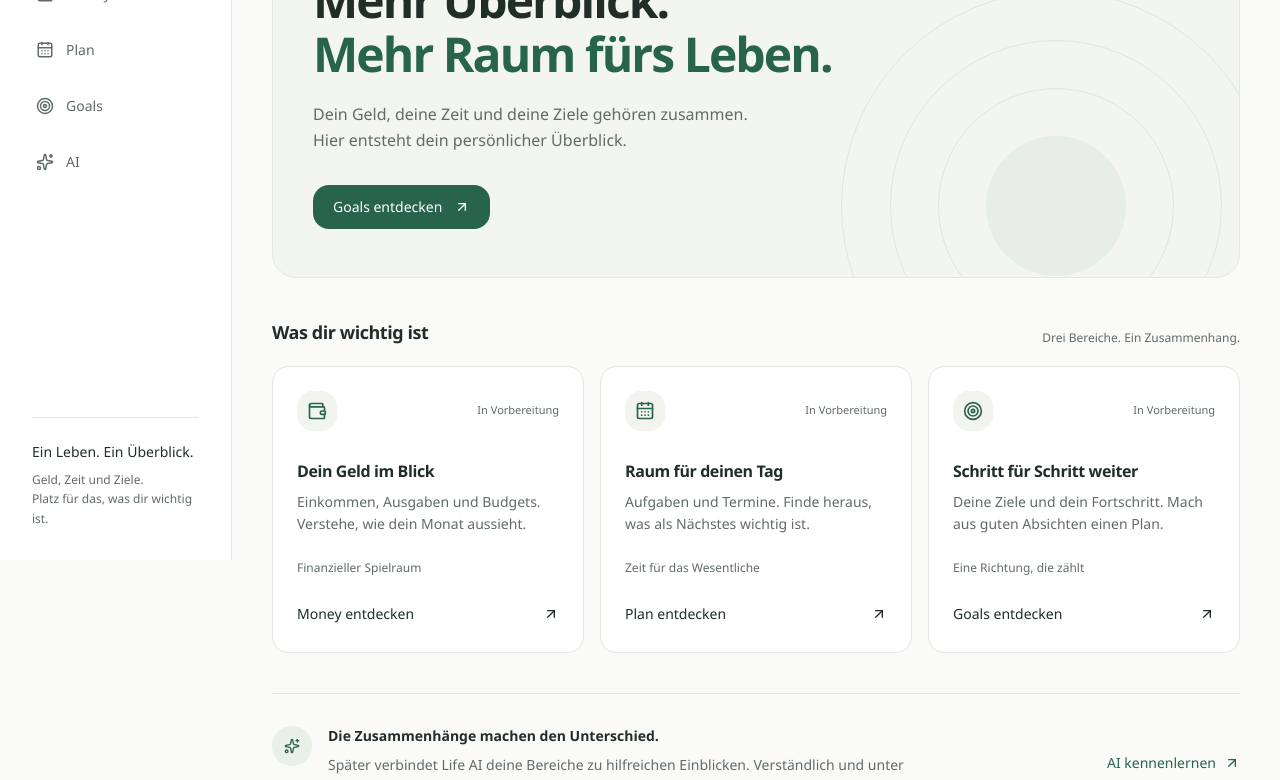
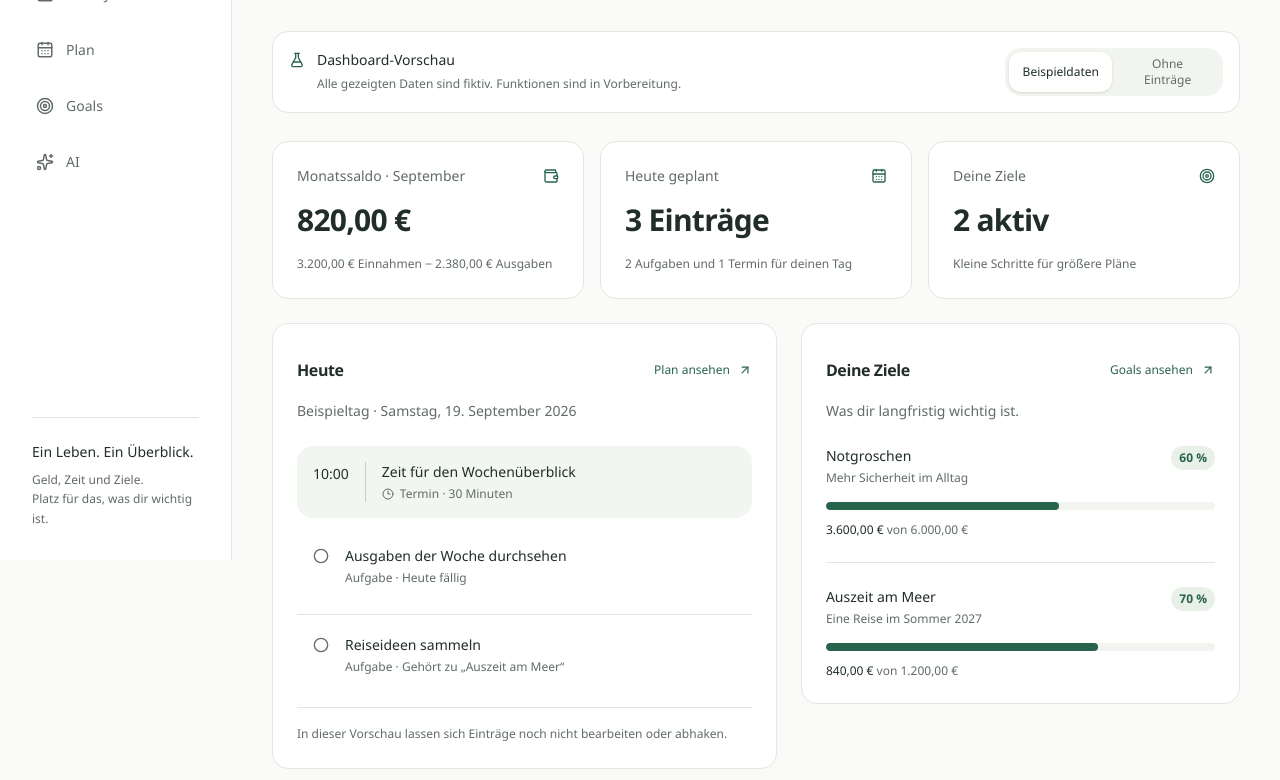
Before and after one commit to LucaEndrich2002/LifeIO, a Next.js app: page / in a window 1280 px wide. Shown: the part 240-1020 px from the top of the page. Built offline with nearby package versions, Linux system fonts and the light colour scheme.

Commit message:
feat: add dashboard preview, empty states and CI reports

```diff
--- /dev/null
+++ b/src/components/empty-state.tsx
@@ -0,0 +1,35 @@
+import Link from "next/link";
+import { ArrowUpRight, type LucideIcon } from "lucide-react";
+
+export function EmptyState({
+  icon: Icon,
+  title,
+  description,
+  href,
+  linkLabel,
+}: {
+  icon: LucideIcon;
+  title: string;
+  description: string;
+  href: string;
+  linkLabel: string;
+}) {
+  return (
+    <div className="flex h-full flex-col items-start">
+      <span className="mb-5 flex size-11 items-center justify-center rounded-2xl bg-accent text-primary">
+        <Icon className="size-5" aria-hidden="true" />
+      </span>
+      <h3 className="font-medium">{title}</h3>
+      <p className="mt-2 mb-5 text-sm leading-relaxed text-muted-foreground">
+        {description}
+      </p>
+      <Link
+        href={href}
+        className="mt-auto inline-flex min-h-11 items-center gap-2 rounded-md text-sm font-medium text-primary hover:underline"
+      >
+        {linkLabel}
+        <ArrowUpRight className="size-4" aria-hidden="true" />
+      </Link>
+    </div>
+  );
+}
--- /dev/null
+++ b/src/components/kpi-card.tsx
@@ -0,0 +1,31 @@
+import type { LucideIcon } from "lucide-react";
+import { Card } from "@/components/ui/card";
+
+export function KpiCard({
+  label,
+  value,
+  description,
+  icon: Icon,
+}: {
+  label: string;
+  value: string;
+  description: string;
+  icon: LucideIcon;
+}) {
+  return (
+    <Card className="gap-4 px-6">
+      <dl>
+        <dt className="flex items-center justify-between gap-4 text-sm text-muted-foreground">
+          {label}
+          <Icon className="size-4 shrink-0 text-primary" aria-hidden="true" />
+        </dt>
+        <dd className="mt-4 text-3xl font-semibold tracking-tight tabular-nums">
+          {value}
+        </dd>
+      </dl>
+      <p className="text-xs leading-relaxed text-muted-foreground">
+        {description}
+      </p>
+    </Card>
+  );
+}
--- /dev/null
+++ b/src/components/ui/progress.tsx
@@ -0,0 +1,12 @@
+export function Progress({ label, value }: { label: string; value: number }) {
+  return (
+    <progress
+      aria-label={label}
+      value={value}
+      max={100}
+      className="block h-2 w-full overflow-hidden rounded-full border-0 bg-muted text-primary [&::-moz-progress-bar]:rounded-full [&::-moz-progress-bar]:bg-primary [&::-webkit-progress-bar]:rounded-full [&::-webkit-progress-bar]:bg-muted [&::-webkit-progress-value]:rounded-full [&::-webkit-progress-value]:bg-primary"
+    >
+      {value} %
+    </progress>
+  );
+}
--- a/src/features/home/home-overview.tsx
+++ b/src/features/home/home-overview.tsx
@@ -1,11 +1,16 @@
 import Link from "next/link";
 import {
+  ArrowRight,
   ArrowUpRight,
   CalendarDays,
-  Sparkles,
+  Circle,
+  Clock3,
+  Flag,
   Target,
   Wallet,
 } from "lucide-react";
+import { EmptyState } from "@/components/empty-state";
+import { KpiCard } from "@/components/kpi-card";
 import {
   Card,
   CardContent,
@@ -13,142 +18,293 @@ import {
   CardHeader,
   CardTitle,
 } from "@/components/ui/card";
+import { Progress } from "@/components/ui/progress";
+import { PreviewSwitcher } from "@/features/home/preview-switcher";
 
-const areas = [
+// Display-only fixtures for the Phase 2 prototype, not financial records or calculations.
+const exampleGoals = [
   {
-    href: "/money",
-    name: "Money",
-    icon: Wallet,
-    title: "Dein Geld im Blick",
-    description:
-      "Einkommen, Ausgaben und Budgets. Verstehe, wie dein Monat aussieht.",
-    tag: "Finanzieller Spielraum",
+    name: "Notgroschen",
+    detail: "Mehr Sicherheit im Alltag",
+    amount: "3.600,00 €",
+    target: "6.000,00 €",
+    progress: 60,
   },
   {
-    href: "/plan",
-    name: "Plan",
-    icon: CalendarDays,
-    title: "Raum für deinen Tag",
-    description:
-      "Aufgaben und Termine. Finde heraus, was als Nächstes wichtig ist.",
-    tag: "Zeit für das Wesentliche",
-  },
-  {
-    href: "/goals",
-    name: "Goals",
-    icon: Target,
-    title: "Schritt für Schritt weiter",
-    description:
-      "Deine Ziele und dein Fortschritt. Mach aus guten Absichten einen Plan.",
-    tag: "Eine Richtung, die zählt",
+    name: "Auszeit am Meer",
+    detail: "Eine Reise im Sommer 2027",
+    amount: "840,00 €",
+    target: "1.200,00 €",
+    progress: 70,
   },
 ];
 
-export function HomeOverview() {
+function AreaLink({ href, children }: { href: string; children: string }) {
   return (
-    <div className="space-y-10">
+    <Link
+      href={href}
+      className="inline-flex min-h-11 items-center gap-2 rounded-md text-xs font-medium text-primary hover:underline"
+    >
+      {children}
+      <ArrowUpRight className="size-3.5" aria-hidden="true" />
+    </Link>
+  );
+}
+
+function ExampleDashboard() {
+  return (
+    <div className="space-y-6">
       <section
-        aria-labelledby="welcome-title"
-        className="relative overflow-hidden rounded-3xl border bg-accent/50 px-6 py-9 sm:px-10 sm:py-12"
+        aria-label="Auf einen Blick"
+        className="grid gap-4 md:grid-cols-3"
       >
-        <div className="relative z-10 max-w-xl">
-          <p className="mb-5 flex items-center gap-2 text-xs font-semibold tracking-[0.12em] text-primary uppercase">
-            <span className="size-1.5 rounded-full bg-primary" />
-            Willkommen bei LifeOS
+        <KpiCard
+          label="Monatssaldo · September"
+          value="820,00 €"
+          description="3.200,00 € Einnahmen − 2.380,00 € Ausgaben"
+          icon={Wallet}
+        />
+        <KpiCard
+          label="Heute geplant"
+          value="3 Einträge"
+          description="2 Aufgaben und 1 Termin für deinen Tag"
+          icon={CalendarDays}
+        />
+        <KpiCard
+          label="Deine Ziele"
+          value="2 aktiv"
+          description="Kleine Schritte für größere Pläne"
+          icon={Target}
+        />
+      </section>
+      <div className="grid items-start gap-6 xl:grid-cols-[1.15fr_1fr]">
+        <Card>
+          <CardHeader>
+            <div className="flex items-center justify-between gap-3">
+              <CardTitle>Heute</CardTitle>
+              <AreaLink href="/plan">Plan ansehen</AreaLink>
+            </div>
+            <CardDescription>
+              Beispieltag · Samstag, 19. September 2026
+            </CardDescription>
+          </CardHeader>
+          <CardContent>
+            <ul aria-label="Beispiel-Tagesplan" className="space-y-2">
+              <li className="flex gap-4 rounded-xl bg-accent/60 p-4">
+                <span className="mt-0.5 text-sm font-medium tabular-nums">
+                  10:00
+                </span>
+                <div className="min-w-0 border-l border-primary/25 pl-4">
+                  <p className="text-sm font-medium">
+                    Zeit für den Wochenüberblick
                   </p>
-          <h1
-            id="welcome-title"
-            className="text-4xl leading-[1.12] font-semibold tracking-[-0.04em] sm:text-5xl"
+                  <p className="mt-1 flex items-center gap-1.5 text-xs text-muted-foreground">
+                    <Clock3 className="size-3" aria-hidden="true" />
+                    Termin · 30 Minuten
+                  </p>
+                </div>
+              </li>
+              <li className="flex items-start gap-4 px-4 py-5">
+                <Circle
+                  className="mt-0.5 size-4 shrink-0 text-muted-foreground"
+                  aria-hidden="true"
+                />
+                <div>
+                  <p className="text-sm font-medium">
+                    Ausgaben der Woche durchsehen
+                  </p>
+                  <p className="mt-1 text-xs text-muted-foreground">
+                    Aufgabe · Heute fällig
+                  </p>
+                </div>
+              </li>
+              <li className="flex items-start gap-4 border-t px-4 py-5">
+                <Circle
+                  className="mt-0.5 size-4 shrink-0 text-muted-foreground"
+                  aria-hidden="true"
+                />
+                <div>
+                  <p className="text-sm font-medium">Reiseideen sammeln</p>
+                  <p className="mt-1 text-xs text-muted-foreground">
+                    Aufgabe · Gehört zu „Auszeit am Meer“
+                  </p>
+                </div>
+              </li>
+            </ul>
+            <p className="mt-3 border-t pt-4 text-xs leading-relaxed text-muted-foreground">
+              In dieser Vorschau lassen sich Einträge noch nicht bearbeiten oder
+              abhaken.
+            </p>
+          </CardContent>
+        </Card>
+        <Card>
+          <CardHeader>
+            <div className="flex items-center justify-between gap-3">
+              <CardTitle>Deine Ziele</CardTitle>
+              <AreaLink href="/goals">Goals ansehen</AreaLink>
+            </div>
+            <CardDescription>Was dir langfristig wichtig ist.</CardDescription>
+          </CardHeader>
+          <CardContent>
+            <ul className="space-y-6">
+              {exampleGoals.map((goal) => (
+                <li
+                  key={goal.name}
+                  className="border-b pb-6 last:border-0 last:pb-0"
                 >
-            Mehr Überblick.
-            <br />
-            <span className="text-primary">Mehr Raum fürs Leben.</span>
-          </h1>
-          <p className="mt-5 max-w-md text-sm leading-relaxed text-muted-foreground sm:text-base">
-            Dein Geld, deine Zeit und deine Ziele gehören zusammen. Hier
-            entsteht dein persönlicher Überblick.
+                  <div className="mb-4 flex items-start justify-between gap-3">
+                    <div>
+                      <h3 className="text-sm font-medium">{goal.name}</h3>
+                      <p className="mt-1 text-xs text-muted-foreground">
+                        {goal.detail}
                       </p>
-          <Link
-            href="/goals"
-            className="mt-8 inline-flex min-h-11 items-center gap-3 rounded-xl bg-primary px-5 py-3 text-sm font-medium text-primary-foreground transition-opacity hover:opacity-90"
-          >
-            Goals entdecken
-            <ArrowUpRight className="size-4" aria-hidden="true" />
-          </Link>
                     </div>
-        <div
-          aria-hidden="true"
-          className="pointer-events-none absolute -right-28 -bottom-36 size-[430px] rounded-full border border-primary/10 sm:-right-36 xl:-right-8"
-        >
-          <div className="absolute inset-12 rounded-full border border-primary/10" />
-          <div className="absolute inset-24 rounded-full border border-primary/10" />
-          <div className="absolute inset-36 rounded-full bg-primary/5" />
-        </div>
-      </section>
-      <section aria-labelledby="areas-title">
-        <div className="mb-5 flex items-end justify-between gap-4">
-          <h2 id="areas-title" className="text-lg font-semibold tracking-tight">
-            Was dir wichtig ist
-          </h2>
-          <span className="text-xs text-muted-foreground">
-            Drei Bereiche. Ein Zusammenhang.
+                    <span className="rounded-lg bg-accent px-2 py-1 text-xs font-semibold text-primary tabular-nums">
+                      {goal.progress} %
                     </span>
                   </div>
+                  <Progress
+                    label={`Fortschritt: ${goal.name}`}
+                    value={goal.progress}
+                  />
+                  <p className="mt-3 text-xs text-muted-foreground tabular-nums">
+                    <span className="font-medium text-foreground">
+                      {goal.amount}
+                    </span>{" "}
+                    von {goal.target}
+                  </p>
+                </li>
+              ))}
+            </ul>
+          </CardContent>
+        </Card>
+      </div>
+      <section
+        aria-labelledby="attention-title"
+        className="grid gap-5 rounded-2xl border border-primary/20 bg-accent/50 p-6 sm:grid-cols-[auto_1fr_auto] sm:items-center"
+      >
+        <span className="flex size-11 items-center justify-center rounded-2xl bg-card text-primary">
+          <Flag className="size-5" aria-hidden="true" />
+        </span>
+        <div>
+          <h2 id="attention-title" className="font-semibold">
+            Ein Blick lohnt sich
+          </h2>
+          <p className="mt-2 text-sm leading-relaxed text-muted-foreground">
+            Im Beispiel sind 270,00 € von 300,00 € Freizeitbudget verbraucht.
+            Für September bleiben in dieser Kategorie 30,00 €.
+          </p>
+        </div>
+        <AreaLink href="/money">Money ansehen</AreaLink>
+      </section>
+      <p className="text-xs leading-relaxed text-muted-foreground">
+        Der Monatssaldo zeigt im Beispiel Einnahmen minus erfasste Ausgaben im
+        September 2026. Er ist kein Kontostand und berücksichtigt keine weiteren
+        Rücklagen.
+      </p>
+    </div>
+  );
+}
+
+function EmptyDashboard() {
+  return (
+    <div className="space-y-6">
+      <section
+        aria-labelledby="empty-title"
+        className="rounded-2xl border bg-accent/40 p-6 sm:p-8"
+      >
+        <p className="mb-3 text-xs font-medium tracking-wide text-primary uppercase">
+          Vorschau ohne Einträge
+        </p>
+        <h2 id="empty-title" className="text-2xl font-semibold tracking-tight">
+          Dein Überblick beginnt mit dir.
+        </h2>
+        <p className="mt-3 max-w-2xl text-sm leading-relaxed text-muted-foreground">
+          Sobald du später dein Konto einrichtest und erste Einträge erfasst,
+          kommen hier Geld, Zeit und Ziele zusammen. Bis dahin kannst du die
+          geplanten Bereiche entdecken.
+        </p>
+      </section>
       <div className="grid gap-4 md:grid-cols-3">
-          {areas.map(({ href, name, icon: Icon, title, description, tag }) => (
-            <Card key={href} className="h-full">
+        {[
+          {
+            area: "Money",
+            title: "Noch kein Monatsüberblick",
+            description:
+              "Mit deinem ersten Einkommen und deinen Ausgaben entsteht später dein Monatsüberblick.",
+            icon: Wallet,
+            href: "/money",
+            linkLabel: "Money entdecken",
+          },
+          {
+            area: "Heute",
+            title: "Platz für deinen Tag",
+            description:
+              "Deine ersten Aufgaben und Termine machen sichtbar, was als Nächstes ansteht.",
+            icon: CalendarDays,
+            href: "/plan",
+            linkLabel: "Plan entdecken",
+          },
+          {
+            area: "Deine Ziele",
+            title: "Was möchtest du erreichen?",
+            description:
+              "Ein erstes Ziel gibt deinen nächsten Schritten eine Richtung. Du bestimmst das Tempo.",
+            icon: Target,
+            href: "/goals",
+            linkLabel: "Goals entdecken",
+          },
+        ].map(({ area, ...props }) => (
+          <Card key={area}>
             <CardHeader>
-                <div className="mb-5 flex items-center justify-between">
-                  <span className="flex size-10 items-center justify-center rounded-xl bg-muted">
-                    <Icon className="size-5 text-primary" aria-hidden="true" />
-                  </span>
-                  <span className="text-[11px] text-muted-foreground">
-                    In Vorbereitung
-                  </span>
-                </div>
-                <CardTitle>{title}</CardTitle>
-                <CardDescription>{description}</CardDescription>
+              <CardTitle>{area}</CardTitle>
             </CardHeader>
-              <CardContent className="mt-auto">
-                <p className="mb-6 text-xs text-muted-foreground">{tag}</p>
-                <Link
-                  href={href}
-                  className="flex items-center justify-between rounded-md py-1 text-sm font-medium hover:text-primary"
-                >
-                  {name} entdecken
-                  <ArrowUpRight className="size-4" aria-hidden="true" />
-                </Link>
+            <CardContent className="flex-1">
+              <EmptyState {...props} />
             </CardContent>
           </Card>
         ))}
       </div>
-      </section>
       <section
-        aria-labelledby="connections-title"
-        className="grid gap-6 border-t pt-8 sm:grid-cols-[1fr_auto] sm:items-center"
+        aria-labelledby="empty-attention-title"
+        className="flex items-start gap-4 rounded-2xl border p-6"
       >
-        <div className="flex items-start gap-4">
-          <span className="flex size-10 shrink-0 items-center justify-center rounded-full bg-accent">
-            <Sparkles className="size-4 text-primary" aria-hidden="true" />
-          </span>
+        <ArrowRight
+          className="mt-0.5 size-5 shrink-0 text-primary"
+          aria-hidden="true"
+        />
         <div>
-            <h2 id="connections-title" className="text-sm font-semibold">
-              Die Zusammenhänge machen den Unterschied.
+          <h2 id="empty-attention-title" className="text-sm font-medium">
+            Hinweise wachsen mit deinem Überblick
           </h2>
-            <p className="mt-2 max-w-xl text-sm leading-relaxed text-muted-foreground">
-              Später verbindet Life AI deine Bereiche zu hilfreichen Einblicken.
-              Verständlich und unter deiner Kontrolle.
+          <p className="mt-2 text-sm leading-relaxed text-muted-foreground">
+            Ohne Einträge gibt es noch keine Grundlage für Budget- oder
+            Fristenhinweise.
           </p>
         </div>
-        </div>
-        <Link
-          href="/ai"
-          className="inline-flex items-center gap-2 rounded-md text-sm font-medium text-primary"
-        >
-          AI kennenlernen
-          <ArrowUpRight className="size-4" aria-hidden="true" />
-        </Link>
       </section>
     </div>
   );
 }
+
+export function HomeOverview() {
+  return (
+    <div className="space-y-7">
+      <header className="pb-1">
+        <p className="mb-3 text-xs font-medium tracking-[0.14em] text-primary uppercase">
+          Geld. Zeit. Ziele.
+        </p>
+        <h1 className="text-3xl leading-tight font-semibold tracking-[-0.035em] sm:text-4xl">
+          Dein Tag, mit Überblick.
+        </h1>
+        <p className="mt-3 text-sm leading-relaxed text-muted-foreground sm:text-base">
+          Alles Wichtige an einem Ort. Mehr Raum für das, was zählt.
+        </p>
+      </header>
+      <PreviewSwitcher
+        example={<ExampleDashboard />}
+        empty={<EmptyDashboard />}
+      />
+    </div>
+  );
+}
--- /dev/null
+++ b/src/features/home/preview-switcher.tsx
@@ -0,0 +1,62 @@
+"use client";
+
+import { useState, type ReactNode } from "react";
+import { FlaskConical } from "lucide-react";
+import { cn } from "@/lib/utils";
+
+export function PreviewSwitcher({
+  example,
+  empty,
+}: {
+  example: ReactNode;
+  empty: ReactNode;
+}) {
+  const [view, setView] = useState<"example" | "empty">("example");
+  return (
+    <>
+      <div className="flex flex-col gap-4 rounded-2xl border bg-card p-4 sm:flex-row sm:items-center sm:justify-between">
+        <div className="flex items-start gap-3">
+          <FlaskConical
+            className="mt-0.5 size-4 shrink-0 text-primary"
+            aria-hidden="true"
+          />
+          <div>
+            <p className="text-sm font-medium">Dashboard-Vorschau</p>
+            <p className="mt-1 text-xs leading-relaxed text-muted-foreground">
+              Alle gezeigten Daten sind fiktiv. Funktionen sind in Vorbereitung.
+            </p>
+          </div>
+        </div>
+        <div
+          role="group"
+          aria-label="Vorschauansicht"
+          className="flex shrink-0 gap-1 rounded-xl bg-muted p-1"
+        >
+          {(
+            [
+              ["example", "Beispieldaten"],
+              ["empty", "Ohne Einträge"],
+            ] as const
+          ).map(([value, label]) => (
+            <button
+              key={value}
+              type="button"
+              aria-pressed={view === value}
+              aria-controls="dashboard-preview"
+              onClick={() => setView(value)}
+              className={cn(
+                "min-h-10 flex-1 rounded-lg px-3 text-xs font-medium transition-colors",
+                view === value
+                  ? "bg-card text-foreground shadow-sm"
+                  : "text-muted-foreground hover:text-foreground",
+              )}
+            >
+              {label}
+            </button>
+          ))}
+        </div>
+      </div>
+      <div id="dashboard-preview">{view === "example" ? example : empty}</div>
+    </>
+  );
+}
```
Also changed, not shown: src/app/loading.tsx (+14 -2 lines), 8 other files (tests, documents, lock files or other folders). Lines whose indentation alone changed are shown as unchanged.
